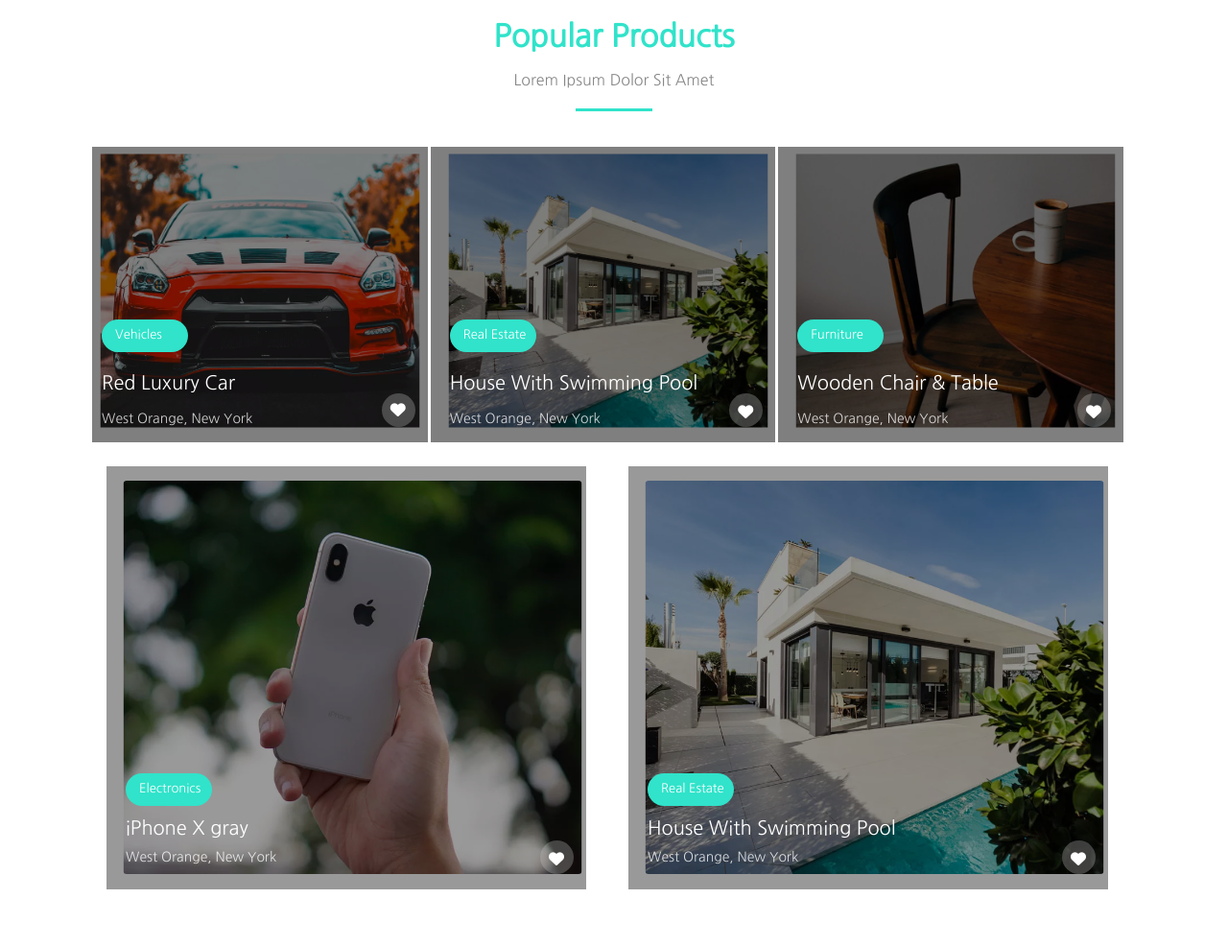
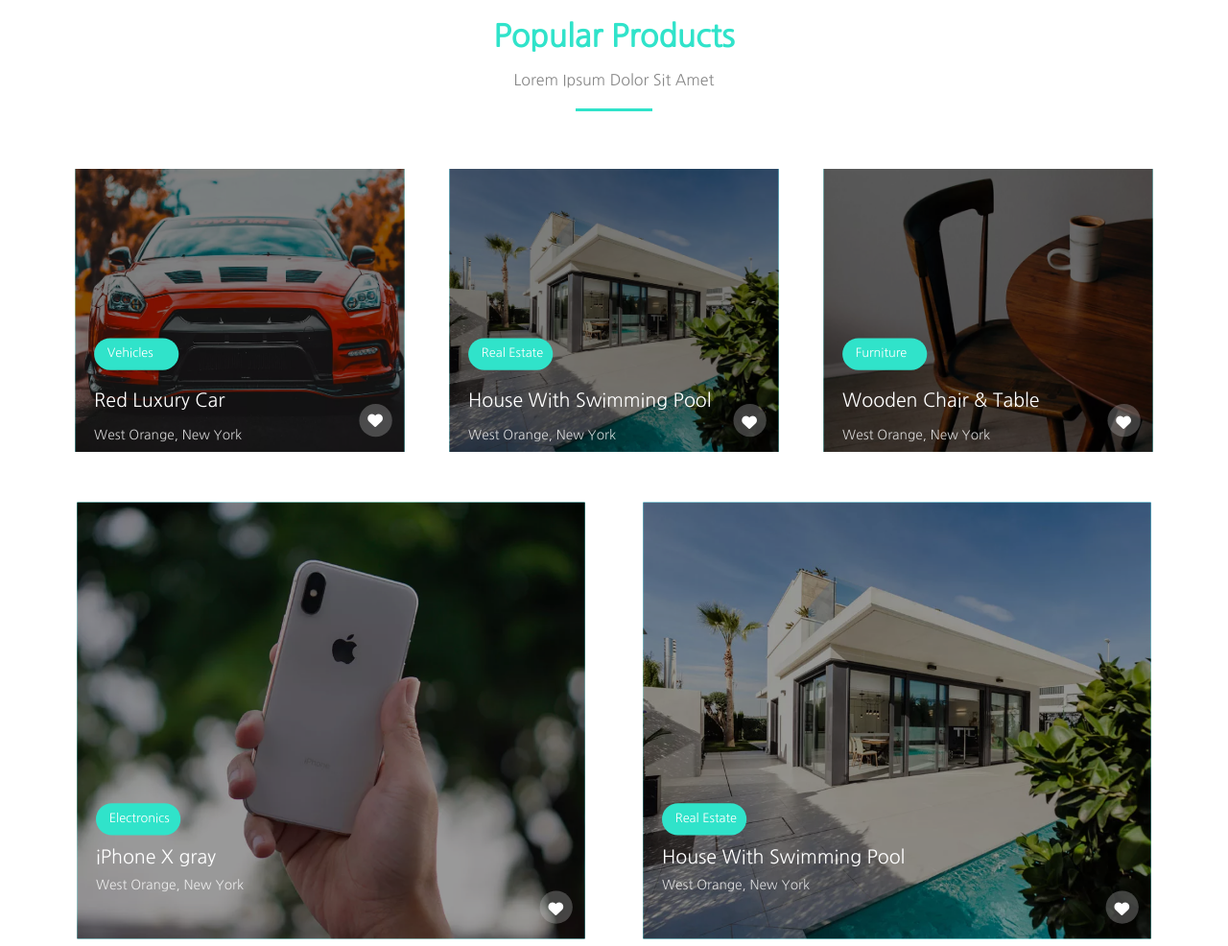
Before and after one commit to Yazan-Alsade/header-section-home-page-and-about-page, a plain HTML site: page index.html in a window 1280 px wide. Shown: the part 1286-2272 px from the top of the page at 96% size. Drawn offline with Linux system fonts and the light colour scheme.

Commit message:
transition

```diff
--- a/assets/css/style.css
+++ b/assets/css/style.css
@@ -178,6 +178,7 @@ ul{
     /* opacity: 0; */
     transition: 0.5s;
 }
+
 /* end navbar */
 /* header title */
 .header-titles{
@@ -327,6 +328,7 @@ ul{
     margin-right: 50px;
 }
 /* end featured */
+
 /* start popular product */
 .popular-product{
     height: 150px;
@@ -351,48 +353,44 @@ ul{
     background-color: var(--maincolor);
     margin-top: 20px;
 }
-.image-2{
-    width: 350px;
-    height: 300px;
+.img-header{
+    background-color: aqua;
+    height: 301px;
+    margin-bottom: 15px;
+    background-size: cover;
+}
+.car-1{
+    background-image:url(../img/ximg_1.jpg.pagespeed.ic.j82vqtzLSp.webp);
+}
+.car-2{
+    background-image: url(../img/ximg_2.jpg.pagespeed.ic.5-pth7OZ43.webp);
+}
+.car-3{
+    background-image: url(../img/ximg_3.jpg.pagespeed.ic.K1pnvimfmk.webp);
 }
 .product-item{
-    overflow: hidden;
-    height: 320px;
+    display: flex;
+    justify-content: center;
 }
  .product-item .product-items{
-     float: left;
-     width: 33.33%;
+     /* float: left; */
+     width: 350px;
+     height: 301px;
      position: relative;
+     background-color: white;
+     margin: 20px;
 }
 .overlayy{
     position: absolute;
     background-color: rgba(0, 0, 0, 0.5);
     top: 0px;
-    left: -10px;
-    bottom: -4px;
-    right: 13px;
+    left: 0px;
+    bottom: 0px;
+    right: 0px;
 }
 .overlayy-content{
     margin-left: 20px;
-    /* transition: 2s; */
 }
-
-
-.img-header .image-2{
-    transform: scale(0.95);
-    transition: 0.5s ease-in-out;
-}
-.img-header:hover .image-2{
-    transform: scale(1.05);
-}
-
-.img-header:hover .overlayy{
-    /* right: 12px;
-    bottom: -5px;
-    left: -9px; */
-}
-
-
 .overlayy .overlayy-content a{
     display: block;
     color: #fff;
@@ -430,43 +428,70 @@ ul{
 }
 /* end popular product */
 
-/* final-image */
-.image-3{
-    width: 543px;
-    border-radius: 4px;
+.img-header.car-4{
+    height: 464px;
+}
+.img-header.car-5{
+    height: 464px;
+}
+.product-item .product-items.ttwo{
+    width: 540px;
+    height: 464px;
+    position: relative;
+    background-color: white;
+    margin: 25px;
 }
 
-.images-final{
-    height: 500px;
+.car-4{
+    background-image:url(../img/ximg_4.jpg.pagespeed.ic.BUEZMeneMq.webp);
+}
+.car-5{
+    background-image: url(../img/ximg_2.jpg.pagespeed.ic.5-pth7OZ43.webp);
 }
 
-.final-image .image-3{
-    transform: scale(0.88);
+ .img-header.car-1{
+    transform: scale(0.98);
     transition: 0.4s ease-in-out;
 }
-.final-image:hover .image-3{
-    transform: scale(0.95);
+ .img-header.car-1:hover{
+    transform: scale(1.1);
+}
+.img-header.car-2{
+    transform: scale(0.98);
+    transition: 0.4s ease-in-out;
+}
+ .img-header.car-2:hover{
+    transform: scale(1.1);
+}
+.img-header.car-3{
+    transform: scale(0.98);
+    transition: 0.4s ease-in-out;
+}
+ .img-header.car-3:hover{
+    transform: scale(1.1);
+}
+.img-header.car-4{
+    transform: scale(0.98);
+    transition: 0.4s ease-in-out;
+}
+ .img-header.car-4:hover{
+    transform: scale(1.1);
+}
+.img-header.car-5{
+    transform: scale(0.98);
+    transition: 0.4s ease-in-out;
+}
+ .img-header.car-5:hover{
+    transform: scale(1.1);
 }
 
-.final-image:hover .overlayyy{
-    /* right: 6px;
-    bottom: -5px;
-    left: -12px;
-    top: -12px; */
-}
-
-.images-final .final-image{
-    float: left;
-    width: 50%;
-    position: relative;
-}
 .overlayyy{
     position: absolute;
     background-color: rgba(0, 0, 0, 0.4);
-    top: 13px;
-    left: 15px;
-    bottom: 16px;
-    right: 29px;
+    top: 0px;
+    left: 0px;
+    bottom: 0px;
+    right: 0px;
 }
 .overlayyy-content{
     margin-left: 20px;
--- a/index.html
+++ b/index.html
@@ -131,11 +131,11 @@
             <span></span>
         </div>
     </div>
-    <div class="container">
+    <!-- <div class="container"> -->
         <div class="product-item">
             <div class="product-items">
-            <div class="img-header">
-                <img class="image-2" src="assets/img/ximg_1.jpg.pagespeed.ic.j82vqtzLSp.webp" alt="image">
+            <div class="img-header car-1">
+                <!-- <img class="image-2" src="assets/img/ximg_1.jpg.pagespeed.ic.j82vqtzLSp.webp" alt="image"> -->
                 <div class="overlayy">
                     <div class="overlayy-content">
                        <a class="a1" href="#">Vehicles</a>
@@ -149,8 +149,8 @@
 
         </div>
         <div class="product-items">
-            <div class="img-header">
-                <img class="image-2" src="assets/img/ximg_2.jpg.pagespeed.ic.5-pth7OZ43.webp" alt="image">
+            <div class="img-header car-2">
+                <!-- <img class="image-2" src="assets/img/ximg_2.jpg.pagespeed.ic.5-pth7OZ43.webp" alt="image"> -->
                 <div class="overlayy">
                     <div class="overlayy-content">
                         <a class="a1" href="#">Real Estate</a>
@@ -164,8 +164,8 @@
             </div>
         </div>
         <div class="product-items">
-            <div class="img-header">
-                <img class="image-2" src="assets/img/ximg_3.jpg.pagespeed.ic.K1pnvimfmk.webp" alt="image">
+            <div class="img-header car-3">
+                <!-- <img class="image-2" src="assets/img/ximg_3.jpg.pagespeed.ic.K1pnvimfmk.webp" alt="image"> -->
                 <div class="overlayy">
                     <div class="overlayy-content">
                        <a class="a1" href="#">Furniture</a>
@@ -180,10 +180,10 @@
             </div>
         </div>
         </div>
-        <div>
-            <div class="images-final">
-            <div class="final-image">
-                <img class="image-3" src="assets/img/ximg_4.jpg.pagespeed.ic.BUEZMeneMq.webp" alt="">
+          <div class="product-item">
+              <div class="product-items ttwo">
+            <div class="img-header car-4">
+                <!-- <img class="image-3" src="assets/img/ximg_4.jpg.pagespeed.ic.BUEZMeneMq.webp" alt=""> -->
                 <div class="overlayyy">
                     <div class="overlayyy-content">
                        <a class="a1" href="#">Electronics</a>
@@ -196,9 +196,10 @@
                     </div>
                 </div>
             </div>
-            <div class="images-final">
-            <div class="final-image">
-                <img class="image-3" src="assets/img/ximg_2.jpg.pagespeed.ic.5-pth7OZ43.webp" alt="">
+            </div>
+            <div class="product-items ttwo">
+            <div class="img-header car-5">
+                <!-- <img class="image-3" src="assets/img/ximg_2.jpg.pagespeed.ic.5-pth7OZ43.webp" alt=""> -->
                 <div class="overlayyy">
                     <div class="overlayyy-content">
                        <a class="a1" href="#">Real Estate</a>
@@ -213,8 +214,7 @@
             </div>
         </div>
     </div>
-</div>
-    </div>
+
     <!-- end popular product -->
 
 
```
